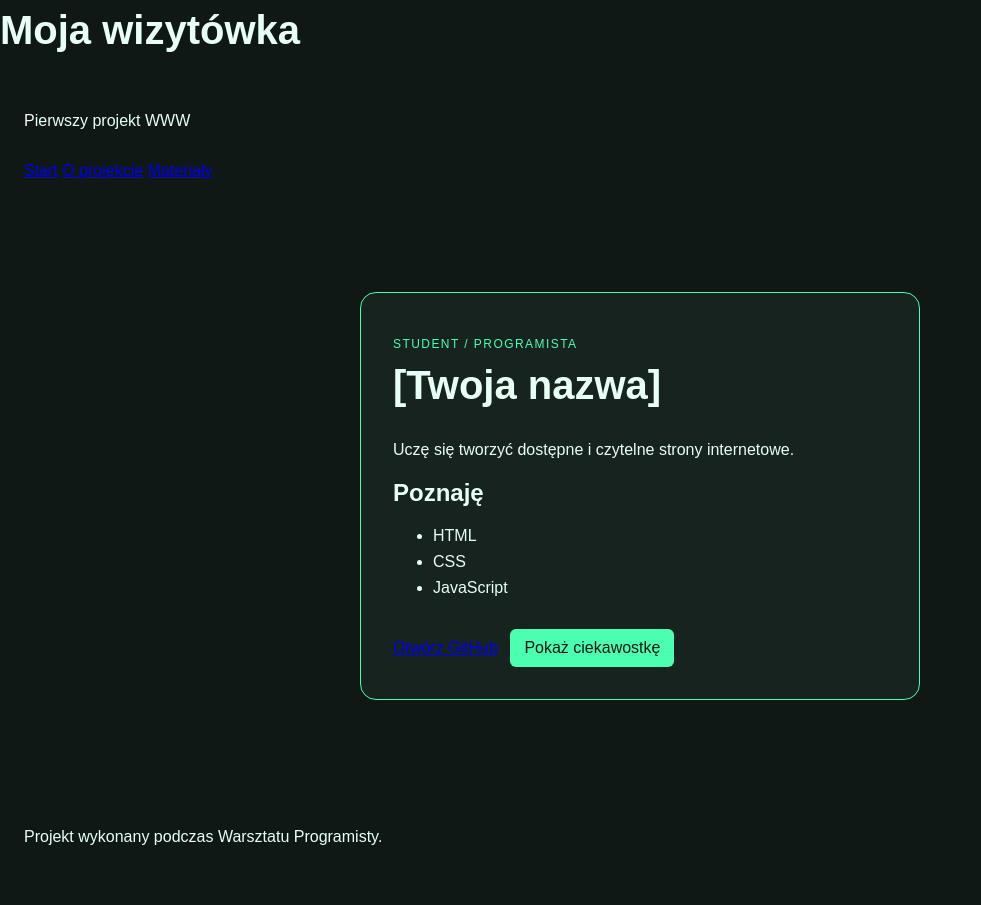
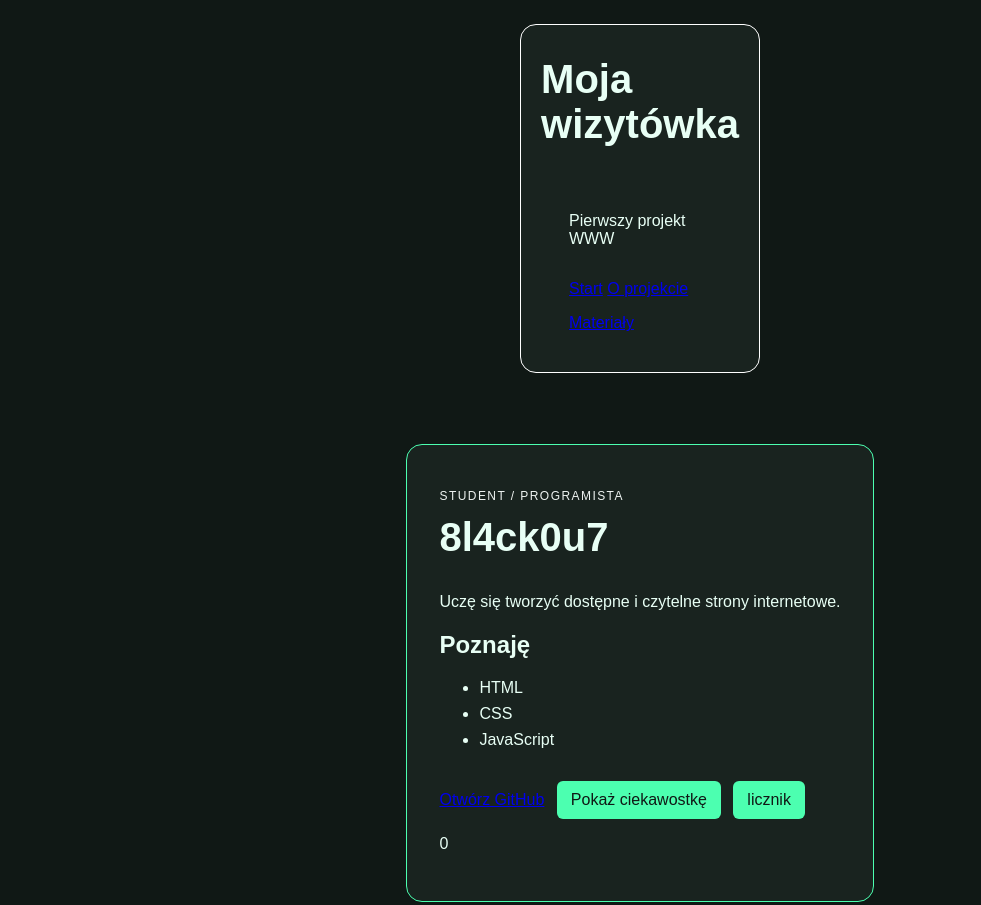
Before and after one commit to 8l4ck0u7/developer-card, a plain HTML site: page index.html in a window 1280 px wide. Shown: the top 905 px of the page, without its empty margins (0-981 px from the left). Before the commit the page ends 878 px from the top, so only its background shows below. Drawn offline with Linux system fonts and the light colour scheme.

Commit message:
Add files via upload

```diff
--- a/index.html
+++ b/index.html
@@ -8,6 +8,7 @@
   <script src="script.js" defer></script>
 </head>
 <body>
+  <article class="maincard">
   <h1>Moja wizytówka</h1>
   <header>
   <p>Pierwszy projekt WWW</p>
@@ -15,13 +16,14 @@
     <a href="index.html">Start</a>
     <a href="about.html">O projekcie</a>
     <a href="resources.html">Materiały</a>
+    </article>
   </nav>
 </header>
 
 <main>
   <article class="card">
     <p class="eyebrow">STUDENT / PROGRAMISTA</p>
-    <h1>[Twoja nazwa]</h1>
+    <h1>8l4ck0u7</h1>
     <p id="bio">Uczę się tworzyć dostępne i czytelne strony internetowe.</p>
 
     <section aria-labelledby="skills-title">
@@ -35,6 +37,8 @@
 
     <a href="https://github.com/">Otwórz GitHub</a>
     <button id="fact-button" type="button">Pokaż ciekawostkę</button>
+    <button id="counter" type="button">licznik</button>
+    <p id="icounter">0</p>
   </article>
 </main>
 
--- a/script.js
+++ b/script.js
@@ -1,7 +1,16 @@
 const factButton = document.querySelector("#fact-button");
 const bio = document.querySelector("#bio");
+const counter = document.querySelector('#counter');
+const icounter = document.querySelector("#icounter");
 
+let clicks = 0;
 factButton.addEventListener("click", function () {
   bio.textContent = "Ta treść została zmieniona przez JavaScript.";
   factButton.textContent = "Gotowe!";
 });
+
+counter.addEventListener("click", function(){
+clicks++;
+icounter.textContent = clicks;
+
+});
--- a/styles.css
+++ b/styles.css
@@ -4,12 +4,21 @@
   padding: 32px; /* Wewnętrzny odstęp od krawędzi karty. */
   border: 1px solid #4cffb0; /* Zielone obramowanie karty. */
   border-radius: 16px; /* Zaokrągla narożniki. */
-  background: #17231f; /* Odróżnia kartę od tła strony. */
+  background: #19231f; /* Odróżnia kartę od tła strony. */
+}
+
+.maincard {
+  place-items: center;
+  width: min(100%, 240px);
+  padding: 24px;
+  border: 1px solid #ffff;
+  border-radius: 16px;
+  background: #19231f;
 }
 
 /* Mała etykieta nad głównym nagłówkiem. */
 .eyebrow {
-  color: #4cffb0; /* Kolor akcentu. */
+  color: #eef3f1; /* Kolor akcentu. */
   font-size: 12px; /* Zmniejsza tekst etykiety. */
   letter-spacing: 0.12em; /* Zwiększa odstępy między literami. */
 }
@@ -67,3 +76,8 @@ main {
   place-items: center; /* Wyśrodkowuje zawartość w obu osiach. */
   padding: 24px; /* Odsuwa treść od krawędzi. */
 }
+
+body {
+  place-items: center;
+  padding: 24px;
+}
```
